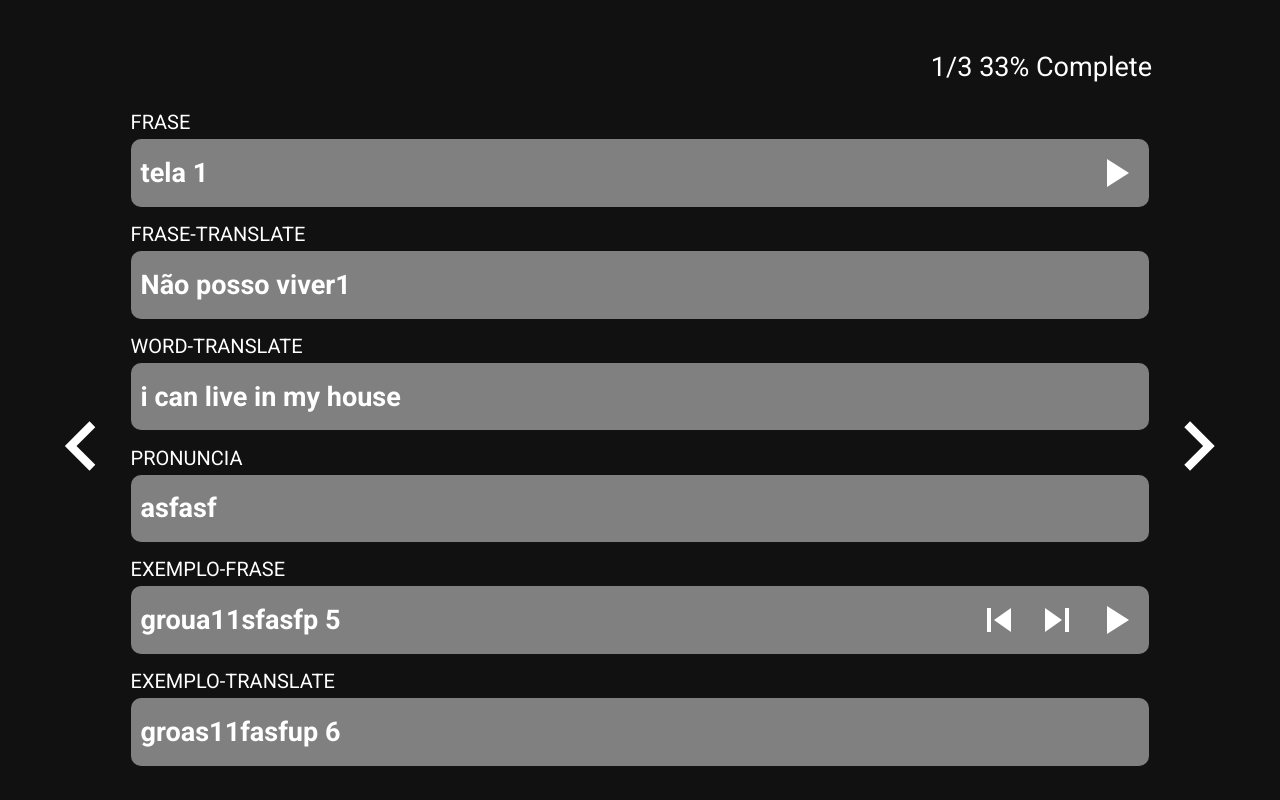
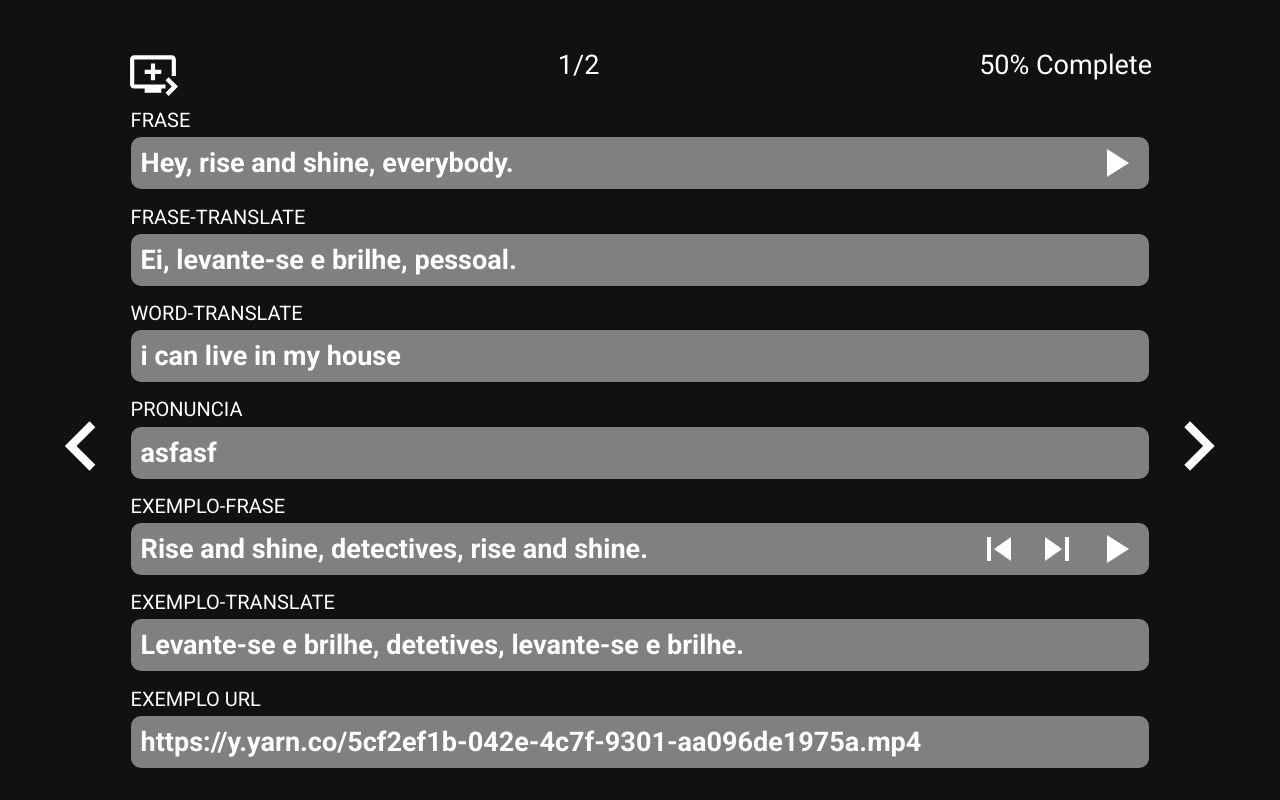
Before and after one commit to kayoroxa/canal-if, a React (Create React App) app: page /config in a window 1280 px wide. Built offline with nearby package versions, Linux system fonts and the light colour scheme.

Commit message:
play video config

```diff
--- a/src/context/Dados.js
+++ b/src/context/Dados.js
@@ -6,28 +6,24 @@ export default function DadosProvider({ children }) {
     const [indexCardConfig, setIndexCardConfig] = useState(0)
     const [dados, setDados] = useState([
         {
-            value1 : "tela 1",
-            value2 : "Não posso viver1",
-            value3 : "i can live in my house",
-            value4 : "asfasf",
-            value5 : "groua11sfasfp 5",
-            value6 : "groas11fasfup 6",
+            frase : "Hey, rise and shine, everybody.",
+            fraseTranslate : "Ei, levante-se e brilhe, pessoal.",
+            urlFrase : "https://y.yarn.co/b0d4a82a-8ee6-420c-8fa8-66b471a39cae.mp4",
+            wordTranslate : "i can live in my house",
+            pronuncia : "asfasf",
+            exemploFrase : "Rise and shine, detectives, rise and shine.",
+            exemploTranslate : "Levante-se e brilhe, detetives, levante-se e brilhe.",
+            urlExemplo : "https://y.yarn.co/5cf2ef1b-042e-4c7f-9301-aa096de1975a.mp4",
         },
         {
-            value1 : "tela 2",
-            value2 : "Não posso viver2",
-            value3 : "gasd22fasfaf3",
-            value4 : "as2fasf",
-            value5 : "grou2asfasfp 5",
-            value6 : "groa2sfasfup 6",
-        },
-        {
-            value1 : "tela 3",
-            value2 : "Não poasdasdsso viver2",
-            value3 : "gasd22fasfaf3",
-            value4 : "as2fasf",
-            value5 : "grou2asfasfp 5",
-            value6 : "groa2sfasfup 6",
+            frase : "Where is everybody?",
+            fraseTranslate : "Onde está todo mundo?",
+            urlFrase : "https://y.yarn.co/e27b6803-3dae-4b65-a836-94a02ef19b65.mp4",
+            wordTranslate : "i can live in my house",
+            pronuncia : "asfasf",
+            exemploFrase : "Where is everybody?",
+            exemploTranslate : "Onde está todo mundo?",
+            urlExemplo : "https://y.yarn.co/a30fb031-881a-4885-b116-f3944d46d5fb.mp4",
         },
     ])
 
--- a/src/pages/ConfigPage/ConfigPage.js
+++ b/src/pages/ConfigPage/ConfigPage.js
@@ -1,5 +1,6 @@
-import React from 'react';
-import { MdPlayArrow, MdNavigateBefore, MdNavigateNext, MdSkipPrevious, MdSkipNext  } from 'react-icons/md';
+import React, {useState} from 'react';
+import ReactPlayer from 'react-player';
+import { MdQueuePlayNext, MdPlayArrow, MdNavigateBefore, MdNavigateNext, MdSkipPrevious, MdSkipNext  } from 'react-icons/md';
 import EditInPlace from '../../components/EditInPlace';
 import { ContainerConfigPage } from './styles-config-page';
 
@@ -9,54 +10,94 @@ import { useDados } from '../../context/Dados';
 const ConfigPage = () => {
     const {dados, changerDados, indexCardConfig, setIndexCardConfig} = useDados()
     const lenDados = Object.keys(dados).length
-
+    const [showVideo, setShowVideo] = useState({frase: false, exemplo: false})
     const proximo = () => {setIndexCardConfig((prev) => prev +1 < lenDados ? prev +1 : prev)}
     const anterior = () => {setIndexCardConfig((prev) => prev -1 < 0 ? prev : prev -1)}
 
+    const fraseVideo = (
+        <ReactPlayer
+            url={dados[indexCardConfig].urlFrase}
+            config={{
+                file: {
+                    attributes: {
+                        preload: 'auto'
+                    }
+                }}}
+            playing = {showVideo.frase ? true : false}
+            style={showVideo.frase ? {position: "absolute"} : {display: "none"}}
+            onEnded={() => setShowVideo((prev) => ( {...prev, frase: false} ))}
+        />)
+
+    const exemploVideo = (
+        <ReactPlayer
+            url={dados[indexCardConfig].urlExemplo}
+            config={{
+                file: {
+                    attributes: {
+                        preload: 'auto'
+                    }
+                }}}
+            playing = {showVideo.exemplo ? true : false}
+            style={showVideo.exemplo ? {position: "absolute"} : {display: "none"}}
+            onEnded={() => setShowVideo((prev) => ( {...prev, exemplo: false} ))}
+        />)
+
     return (
         <ContainerConfigPage>
-            <header>{indexCardConfig +1}/{lenDados} {Math.round((indexCardConfig +1) * 100 / lenDados)}% Complete</header>
+            {fraseVideo}
+            {exemploVideo}
+            <header>
+                <MdQueuePlayNext size={50}/>
+                <div>{indexCardConfig +1}/{lenDados}</div>
+                <div>{Math.round((indexCardConfig +1) * 100 / lenDados)}% Complete</div>
+            </header>
             <div className="not-header">
                 <MdNavigateBefore size={100} onClick={anterior}/>
                 <div className="main">
                     <div className="title">Frase</div>
                     <div className="line-box frase">
                         <div className="content">
-                            <EditInPlace value={dados[indexCardConfig].value1} onChangeValue={changerDados[indexCardConfig].value1} />
+                            <EditInPlace value={dados[indexCardConfig].frase} onChangeValue={changerDados[indexCardConfig].frase} />
                         </div>
-                        <MdPlayArrow size={48}/>
+                        <MdPlayArrow onClick={() => setShowVideo((prev) => ({...prev, frase: true}) )} size={48}/>
                     </div>
                     <div className="title">Frase-translate</div>
                     <div className="line-box frase-translate">
                         <div className="content">
-                            <EditInPlace value={dados[indexCardConfig].value2} onChangeValue={changerDados[indexCardConfig].value2} />
+                            <EditInPlace value={dados[indexCardConfig].fraseTranslate} onChangeValue={changerDados[indexCardConfig].fraseTranslate} />
                         </div>
                     </div>
                     <div className="title">Word-translate</div>
                     <div className="line-box word-translate">
                         <div className="content">
-                            <EditInPlace value={dados[indexCardConfig].value3} onChangeValue={changerDados[indexCardConfig].value3} />
+                            <EditInPlace value={dados[indexCardConfig].wordTranslate} onChangeValue={changerDados[indexCardConfig].wordTranslate} />
                         </div>
                     </div>
                     <div className="title">Pronuncia</div>
                     <div className="line-box pronuncia">
                         <div className="content">
-                            <EditInPlace value={dados[indexCardConfig].value4} onChangeValue={changerDados[indexCardConfig].value4} />
+                            <EditInPlace value={dados[indexCardConfig].pronuncia} onChangeValue={changerDados[indexCardConfig].pronuncia} />
                         </div>
                     </div>
                     <div className="title">Exemplo-frase</div>
                     <div className="line-box exemplo-frase">
                         <div className="content">
-                            <EditInPlace value={dados[indexCardConfig].value5} onChangeValue={changerDados[indexCardConfig].value5} />
+                            <EditInPlace value={dados[indexCardConfig].exemploFrase} onChangeValue={changerDados[indexCardConfig].exemploFrase} />
                         </div>
                         <MdSkipPrevious size={48}/>
                         <MdSkipNext size={48}/>
-                        <MdPlayArrow size={48}/>
+                        <MdPlayArrow onClick={() => setShowVideo((prev) => ({...prev, exemplo: true}) )} size={48}/>
                     </div>
                     <div className="title">Exemplo-translate</div>
                     <div className="line-box exemplo-translate">
                         <div className="content">
-                            <EditInPlace value={dados[indexCardConfig].value6} onChangeValue={changerDados[indexCardConfig].value6} />
+                            <EditInPlace value={dados[indexCardConfig].exemploTranslate} onChangeValue={changerDados[indexCardConfig].exemploTranslate} />
+                        </div>
+                    </div>
+                    <div className="title">Exemplo Url</div>
+                    <div className="line-box exemplo-urlExemplo">
+                        <div className="content">
+                            <EditInPlace value={dados[indexCardConfig].urlExemplo} onChangeValue={changerDados[indexCardConfig].urlExemplo} />
                         </div>
                     </div>
                 </div>
--- a/src/pages/ConfigPage/styles-config-page.js
+++ b/src/pages/ConfigPage/styles-config-page.js
@@ -11,7 +11,9 @@ export const ContainerConfigPage = styled.div`
       height: 5%;
       /* background: pink; */
       margin-top: 4%;
-      text-align: right;
+      /* text-align: right; */
+      display: flex; justify-content: space-between;
+
    }
    .not-header {
       width: 95%;
```
